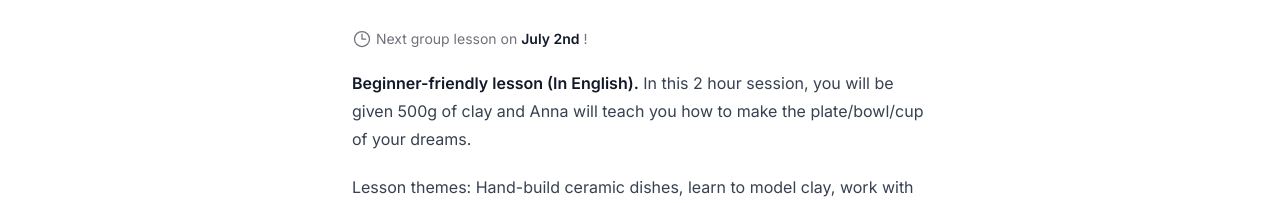
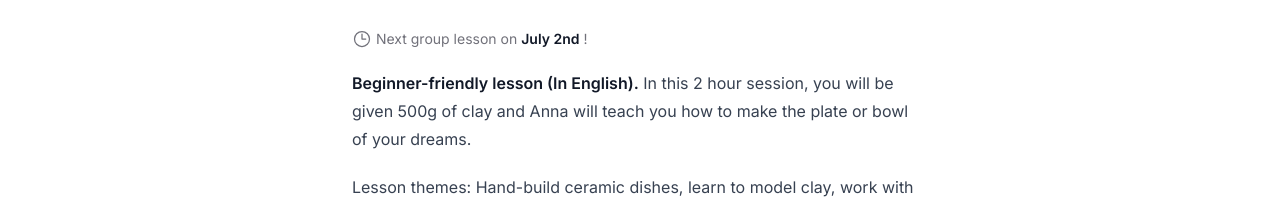
Before and after one commit to jleclanche/malinamore.studio, a Next.js app: page /classes/fall-in-love-with-clay in a window 1280 px wide. Shown: the part 155-358 px from the top of the page. Built offline with nearby package versions, Linux system fonts and the light colour scheme.

Commit message:
Fix wording

```diff
--- a/app/classes/fall-in-love-with-clay/page.tsx
+++ b/app/classes/fall-in-love-with-clay/page.tsx
@@ -32,7 +32,7 @@ const Page = () => (
 		<p>
 			<strong>Beginner-friendly lesson (In English).</strong> In this 2 hour
 			session, you will be given 500g of clay and Anna will teach you how to make
-			the plate/bowl/cup of your dreams.
+			the plate or bowl of your dreams.
 		</p>
 		<p>
 			Lesson themes: Hand-build ceramic dishes, learn to model clay, work with
```
